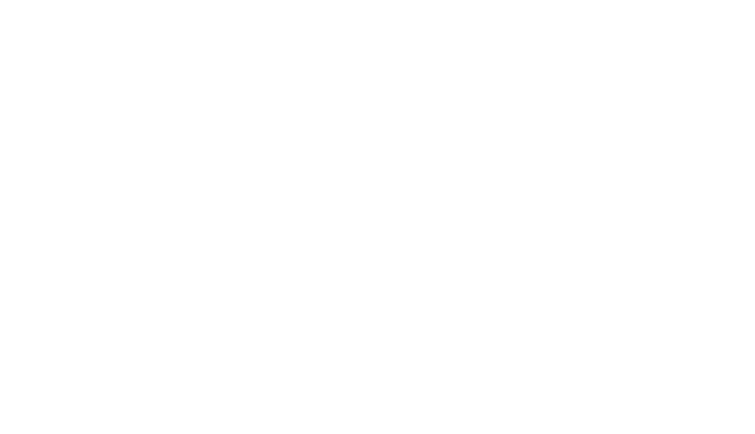
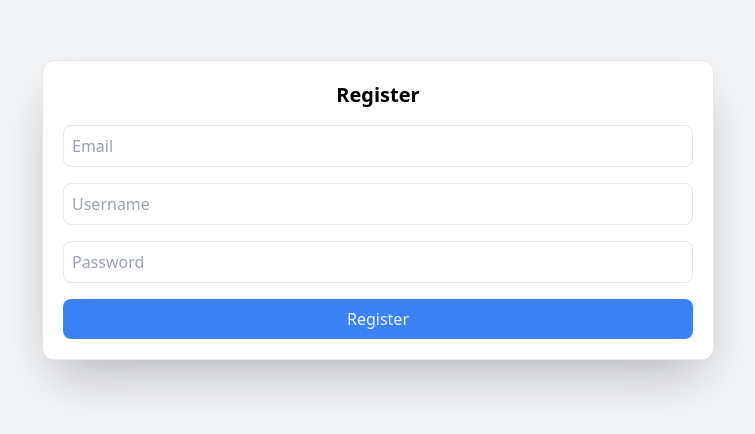
Before and after one commit to bahlool1401/Authentication-with-NUXT3, a Nuxt app: page /register in a window 1280 px wide. Before the commit this address had no page. Shown: the part 190-624 px from the top of the page, without its empty margins (262-1017 px from the left). Built offline with nearby package versions, Linux system fonts and the light colour scheme.

Commit message:
add login and register page + add some style with tailwind

```diff
--- a/app.vue
+++ b/app.vue
@@ -1,5 +1,7 @@
 <template>
-  <div>
-    <NuxtPage/>
+  <div class="h-[100vh] flex items-center justify-center bg-gray-100">
+      <div class="p-5 rounded-xl bg-white max-w-2xl flex-1 text-center border shadow-2xl">
+          <NuxtPage/>
+      </div>
   </div>
 </template>
--- a/pages/index.vue
+++ b/pages/index.vue
@@ -1,5 +1,9 @@
 <template>
     <div>
-        hi my name is bahlool
+        <h1 class="mb-4 text-xl font-bold">Wlcome {user}</h1>
+        <p>Access your dashboard and account from here</p>
+        <button type="button" class="bg-red-500 hover:bg-red-600 transition-all duration-200 text-red-50 rounded-lg py-2 px-5 mt-4">
+            Logout
+        </button>
     </div>
 </template>
--- /dev/null
+++ b/pages/login.vue
@@ -0,0 +1,12 @@
+<template>
+    <div>
+        <h1 class="mb-4 text-xl font-bold">Login</h1>
+        <form>
+            <input type="text" class="w-full border p-2 rounded-lg mb-4" placeholder="Username">
+            <input type="password" class="w-full border p-2 rounded-lg mb-4" placeholder="Password">
+            <button type="submit" class="bg-blue-500 hover:bg-blue-600 transition-all duration-200 w-full text-blue-50 rounded-lg p-2">
+                Login
+            </button>
+        </form>
+    </div>
+</template>
--- /dev/null
+++ b/pages/register.vue
@@ -0,0 +1,13 @@
+<template>
+    <div>
+        <h1 class="mb-4 text-xl font-bold">Register</h1>
+        <form>
+            <input type="text" class="w-full border p-2 rounded-lg mb-4" placeholder="Email">
+            <input type="text" class="w-full border p-2 rounded-lg mb-4" placeholder="Username">
+            <input type="password" class="w-full border p-2 rounded-lg mb-4" placeholder="Password">
+            <button type="submit" class="bg-blue-500 hover:bg-blue-600 transition-all duration-200 w-full text-blue-50 rounded-lg p-2">
+                Register
+            </button>
+        </form>
+    </div>
+</template>
```
